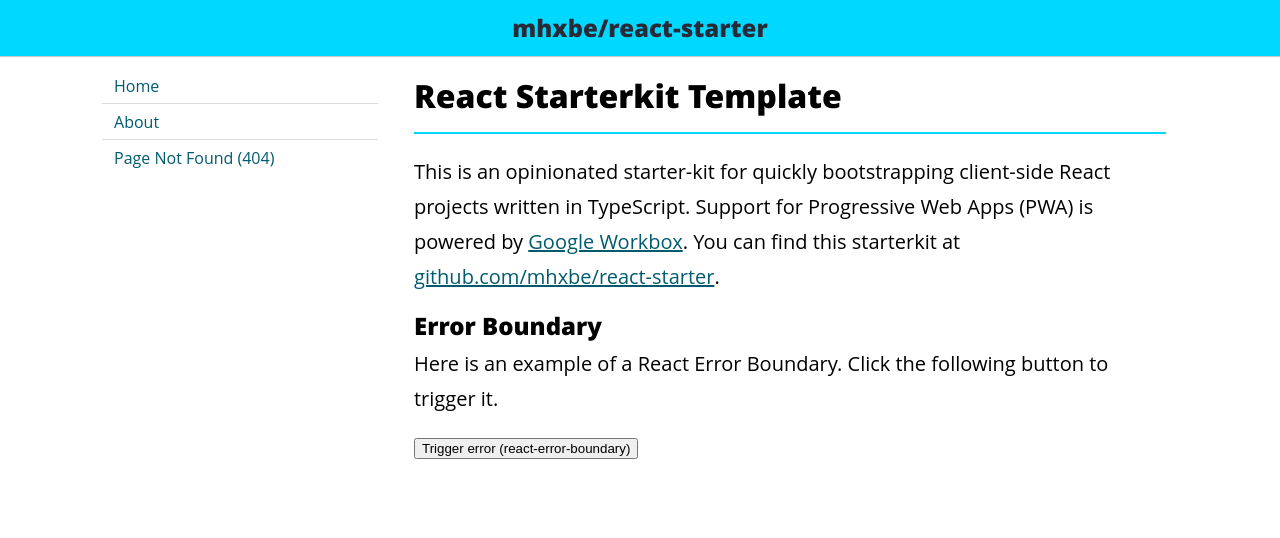
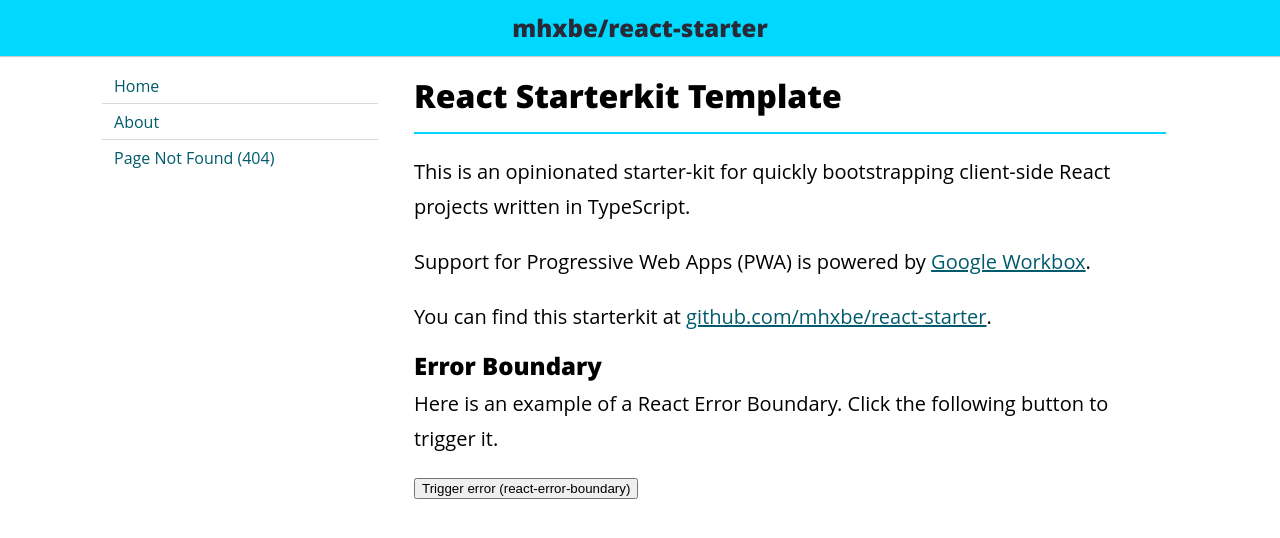
Before and after one commit to mhxbe/react-starter, a React app: page / in a window 1280 px wide. Shown: the top 538 px of the page. Built offline with nearby package versions, Linux system fonts and the light colour scheme; a web font is replaced by a local one.

Commit message:
Text tweaks

```diff
--- a/src/pages/Home/index.tsx
+++ b/src/pages/Home/index.tsx
@@ -18,15 +18,20 @@ const Home: React.FC = () => {
       <Title>React Starterkit Template</Title>
       <Paragraph>
         This is an opinionated starter-kit for quickly bootstrapping client-side
-        React projects written in TypeScript. Support for Progressive Web Apps
-        (PWA) is powered by{' '}
+        React projects written in TypeScript.
+      </Paragraph>
+      <Paragraph>
+        Support for Progressive Web Apps (PWA) is powered by{' '}
         <Anchor
           href="https://developers.google.com/web/tools/workbox"
           title="This is a link to Google's Workbox project.s"
         >
           Google Workbox
         </Anchor>
-        . You can find this starterkit at{' '}
+        .
+      </Paragraph>
+      <Paragraph>
+        You can find this starterkit at{' '}
         <Anchor
           href="https://github.com/mhxbe/react-starter"
           title="This is a link to Mike's react starterkit Github page."
```
